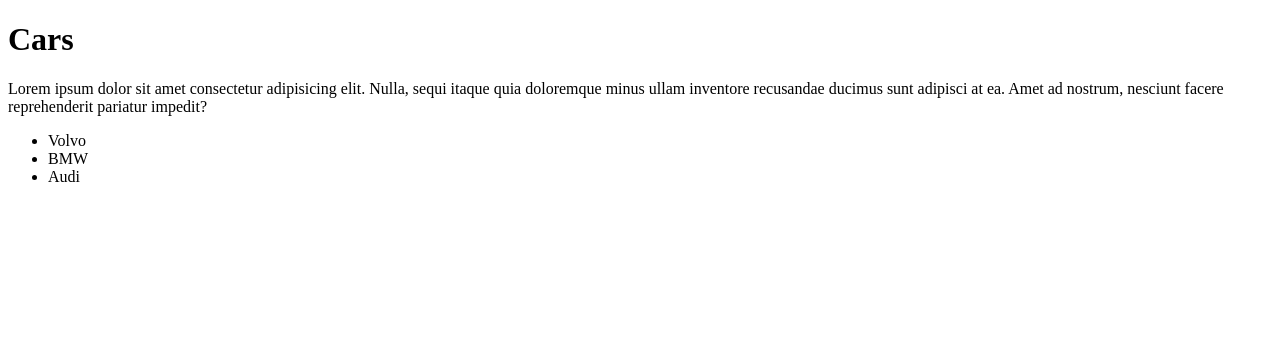
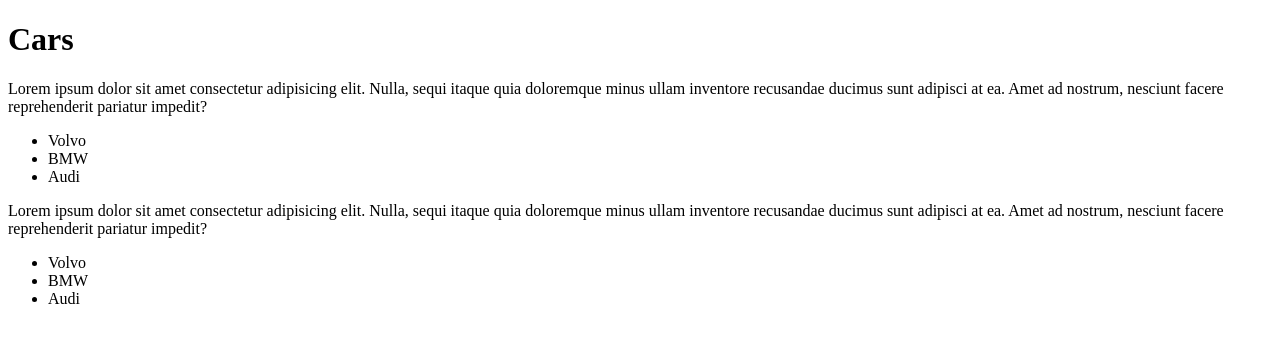
Before and after one commit to Granudd99/cars, a plain HTML site: page index.html in a window 1280 px wide. Drawn offline with Linux system fonts and the light colour scheme.

Commit message:
more-cars

```diff
--- a/index.html
+++ b/index.html
@@ -18,5 +18,19 @@
       <li>BMW</li>
       <li>Audi</li>
     </ul>
+
+    <!-- MORE CARS-->
+
+    <p>
+      Lorem ipsum dolor sit amet consectetur adipisicing elit. Nulla, sequi
+      itaque quia doloremque minus ullam inventore recusandae ducimus sunt
+      adipisci at ea. Amet ad nostrum, nesciunt facere reprehenderit pariatur
+      impedit?
+    </p>
+    <ul>
+      <li>Volvo</li>
+      <li>BMW</li>
+      <li>Audi</li>
+    </ul>
   </body>
 </html>
```
